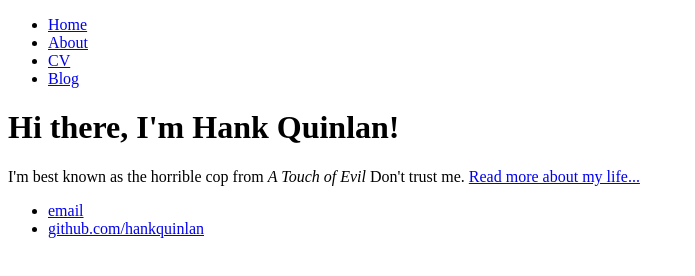
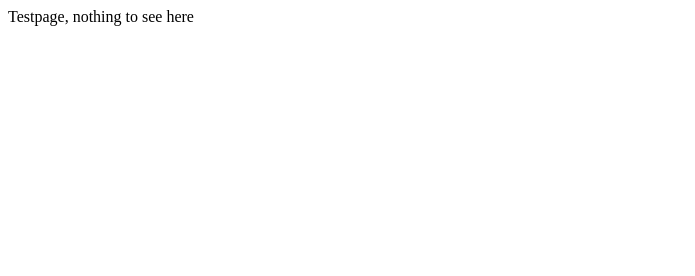
Before and after one commit to LukacsBotond/lukacsbotond.github.io, a plain HTML site: page index.html in a window 1280 px wide. Shown: the whole page, without its empty margins (0-695 px from the left). Drawn offline with Linux system fonts and the light colour scheme.

Commit message:
Update index.html

```diff
--- a/index.html
+++ b/index.html
@@ -1,28 +1,9 @@
 <!DOCTYPE html>
 <html>
 	<head>
-		<title>Hank Quinlan, Horrible Cop</title>
+		<title>Test</title>
 	</head>
 	<body>
-		<nav>
-    		<ul>
-        		<li><a href="/">Home</a></li>
-	        	<li><a href="/about">About</a></li>
-        		<li><a href="/cv">CV</a></li>
-        		<li><a href="/blog">Blog</a></li>
-    		</ul>
-		</nav>
-		<div class="container">
-    		<div class="blurb">
-        		<h1>Hi there, I'm Hank Quinlan!</h1>
-				<p>I'm best known as the horrible cop from <em>A Touch of Evil</em> Don't trust me. <a href="/about">Read more about my life...</a></p>
-    		</div><!-- /.blurb -->
-		</div><!-- /.container -->
-		<footer>
-    		<ul>
-        		<li><a href="mailto:hankquinlanhub@gmail.com">email</a></li>
-        		<li><a href="https://github.com/hankquinlan">github.com/hankquinlan</a></li>
-			</ul>
-		</footer>
+		Testpage, nothing to see here
 	</body>
 </html>
```
